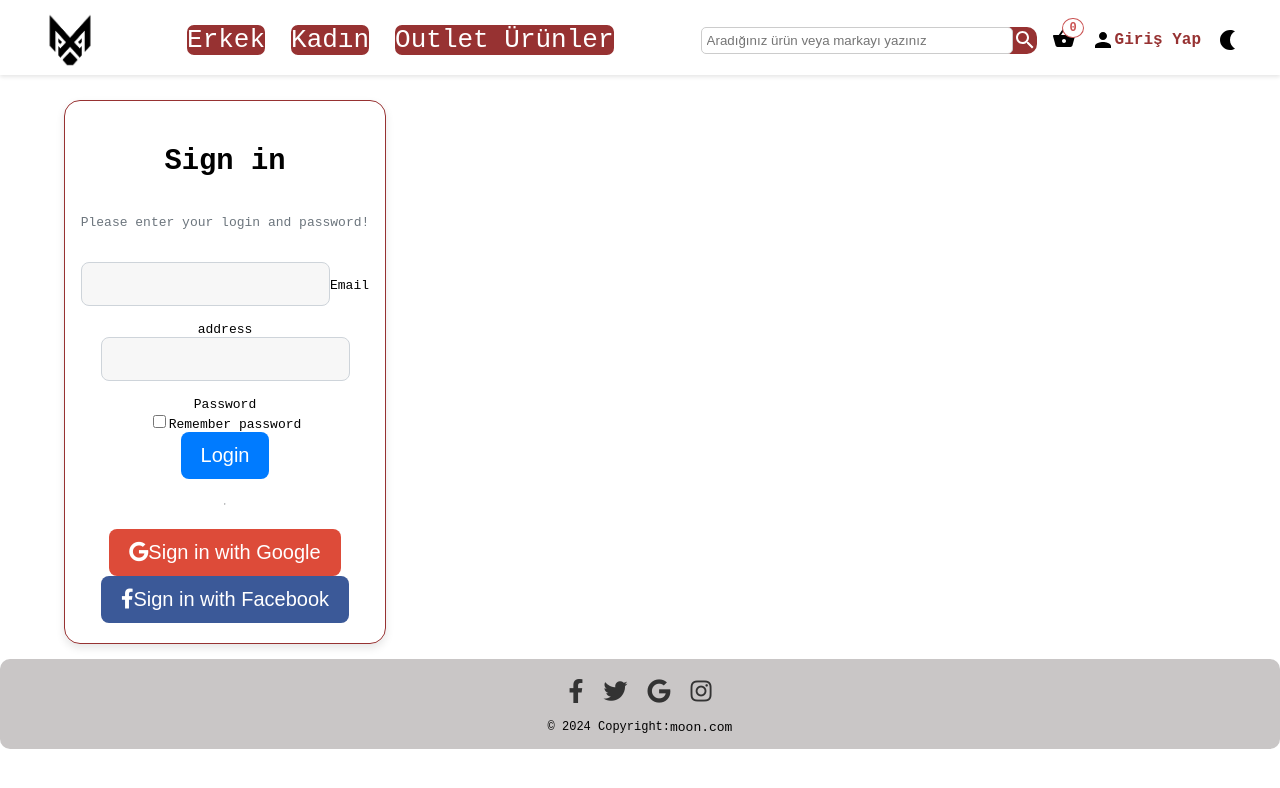
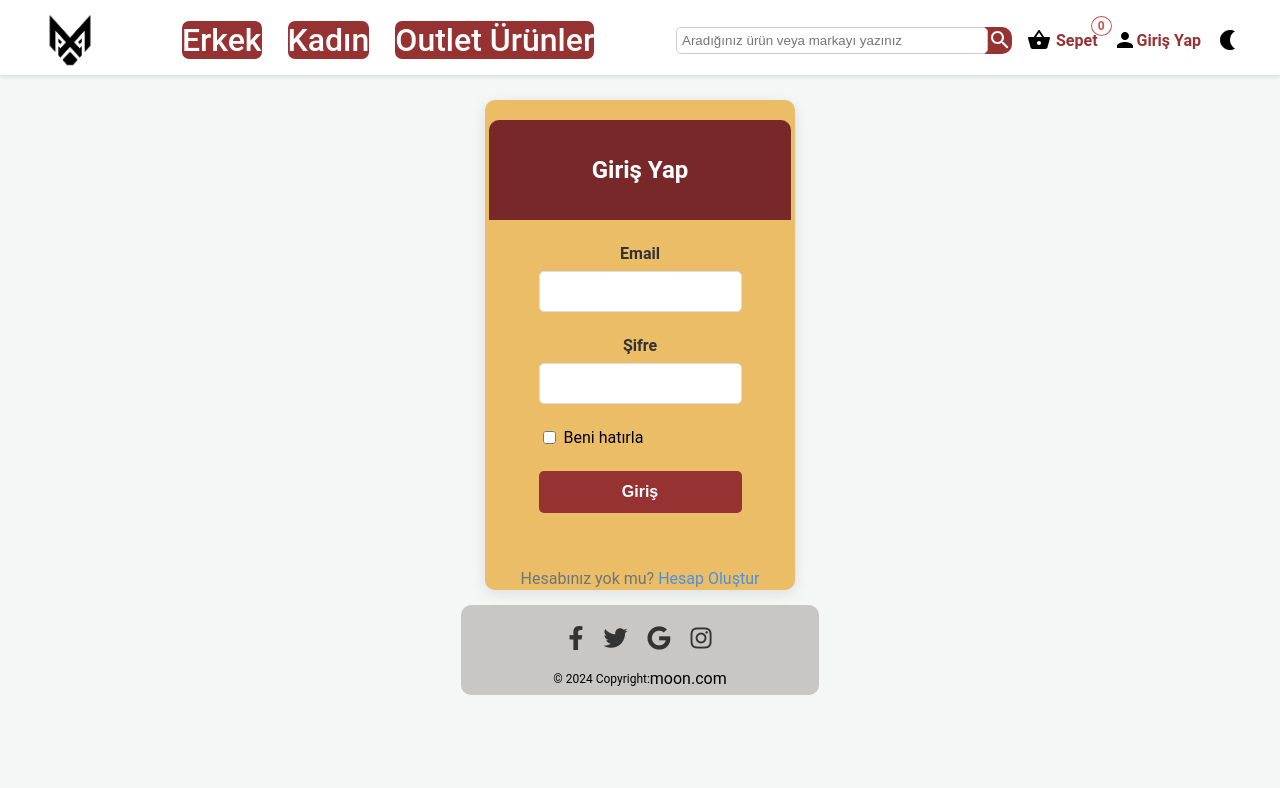
Before and after one commit to mustafaaraci/e-commerce, a React (Vite) app: page /Login in a window 1280 px wide. Shown: the top 788 px of the page. Built offline with nearby package versions, Linux system fonts and the light colour scheme.

Commit message:
ProductList updated and LoginPage created

```diff
--- a/package.json
+++ b/package.json
@@ -23,7 +23,8 @@
     "react-dom": "^18.2.0",
     "react-icons": "^5.2.1",
     "react-redux": "^9.1.2",
-    "react-router-dom": "^6.23.1"
+    "react-router-dom": "^6.23.1",
+    "react-toastify": "^10.0.5"
   },
   "devDependencies": {
     "@types/react": "^18.2.66",
--- a/src/App.css
+++ b/src/App.css
@@ -50,7 +50,7 @@ body{
   transition: color 0.3s ease;
   background-color:white;
   color:rgb(151, 50, 50);
-  transform: scale(1.1);
+  transform: scale(1.02);
 
 }
 
@@ -76,6 +76,22 @@ input:focus {
   border-color:rgb(151, 50, 50);
   outline: none;
 }
+.cart-text {
+  margin-left: 5px;
+  font-weight: bold;
+  color: rgb(151, 50, 50)
+}
+.cart-text:hover{
+  transform: scale(1.02);
+  transition: color 0.5s ease, transform 0.5s ease;
+}
+.cart-icon-wrapper {
+  display: flex;
+  align-items: center;
+  position: relative;
+  cursor: pointer;
+}
+
 
 /* login icon group */
 .login-container {
@@ -114,7 +130,7 @@ input:focus {
   display: flex;
   flex-wrap: wrap;
   justify-content: center;
-  gap: 10px;
+  gap: 15px;
 
 
 }
@@ -142,6 +158,7 @@ input:focus {
   box-shadow: 0 4px 8px rgba(0, 0, 0, 0.1);
   cursor: pointer;
   position:relative;
+  box-shadow: 0 0 5px rgb(120, 40, 40);
 
 }
 
@@ -299,14 +316,15 @@ input:focus {
   align-self: flex-end;
   color: rgb(151, 50, 50);
   padding: 5px 10px;
-  font-size: 18px;
-  margin-top: 15px;
+  font-size: 25px;
+  margin-top: 20px;
   font-weight: bold;
 
 }
 
 /* Footer */
 .container-footer {
+
   border-radius: 10px;
   background-color: #c9c6c6;
   padding: 20px 0;
@@ -445,8 +463,8 @@ input:focus {
 
 .cart-count {
   position: absolute;
-  top: -8px;
-  right: -8px;
+  top: -12px;
+  right: -14px;
   background-color: rgb(255, 255, 255);
   color: rgb(202, 83, 83);
   border-radius: 50%;
@@ -508,7 +526,7 @@ input:focus {
 }
 
 .product-details .price {
-  font-size: 20px;
+  font-size: 35px;
   color: rgb(120, 40, 40);
   margin-bottom: 10px;
 }
--- a/src/components/Header.jsx
+++ b/src/components/Header.jsx
@@ -1,20 +1,20 @@
-import React, { useState } from "react";
+import React, { useState,useEffect } from "react";
 import SearchIcon from "@mui/icons-material/Search";
 import ShoppingBasketIcon from "@mui/icons-material/ShoppingBasket";
 import PersonIcon from "@mui/icons-material/Person";
 import NightlightIcon from '@mui/icons-material/Nightlight';
 import WbIncandescentOutlinedIcon from '@mui/icons-material/WbIncandescentOutlined';
-import { Link, useNavigate } from "react-router-dom";
+import {  useNavigate } from "react-router-dom";
 import { useDispatch, useSelector } from "react-redux";
 import { setDrawer } from "../redux/cartSlice";
 
 
 
-function Header(product) {
-
-  const [filteredProducts, setFilteredProducts] = useState(product);
- // console.log(product,"ürünler");
- const [searchTerm, setSearchTerm] = useState("");
+function Header() {
+  const {products} =useSelector((store)=>store.product);
+  const [filteredProducts, setFilteredProducts] = useState(products);
+  //console.log(products,"ürünler");
+  const [searchTerm, setSearchTerm] = useState("");
   const {cartProduct} =useSelector((store)=>store.cart);
 
     const [theme,setTheme] = useState(true);
@@ -36,19 +36,21 @@ function Header(product) {
     }
 
 
+    useEffect(() => {
+      if (searchTerm) {
+        const filtered = products.filter(product =>
+          product.title.toLowerCase().includes(searchTerm.toLowerCase())
+        );
+        setFilteredProducts(filtered);
+      } else {
+        setFilteredProducts(products);
+      }
+    }, [searchTerm, products]);
+
+
     const handleSearch = (e) => {
-      const term = e.target.value;
-
-      setSearchTerm(term);
-      if (term) {
-          const filtered = product.filter(producted =>
-              producted.name.toLowerCase().includes(term.toLowerCase())
-          );
-          setFilteredProducts(filtered);
-      } else {
-          setFilteredProducts(product);
-      }
-  };
+      setSearchTerm(e.target.value);
+    };
 
   return (
    <div className="navbar">
@@ -56,7 +58,7 @@ function Header(product) {
     <img
         className="logo"
         src="./src/images/moon.png"
-        style={{width:60,height:60}} onClick={()=> navigate("/")}/>
+        style={{width:60,height:60}} onClick={()=> navigate("/")}  alt="Logo"/>
         <div className="navbar-mid">
             <ul className="header-mid">
                 <li>Erkek</li>
@@ -76,9 +78,10 @@ function Header(product) {
   />
   <SearchIcon className="search-icon"/>
 </div>
- <div className="cart-icon-wrapper">
-            <ShoppingBasketIcon className="basket-icon" onClick={()=> dispatch(setDrawer())}/>
-            { cartProduct.length >= 0 && (
+<div className="cart-icon-wrapper" onClick={() => dispatch(setDrawer())}>
+            <ShoppingBasketIcon className="basket-icon" />
+            <span className="cart-text">Sepet</span>
+            {cartProduct.length >= 0 && (
               <span className="cart-count">{cartProduct.length}</span>
             )}
           </div>
--- a/src/components/Product.jsx
+++ b/src/components/Product.jsx
@@ -1,7 +1,7 @@
 import React, { useContext, useState } from "react";
 import { useNavigate, useParams } from "react-router-dom";
 import FavoriteIcon from '@mui/icons-material/Favorite';
-import { useSelector } from "react-redux";
+
 
 
 
@@ -9,8 +9,8 @@ function Product({product}) {
     const {id,title,image,price,description,category} =product;
    // console.log(product);
 
-    const [quantity,setQuantity] = useState(1);
-    const [totalPrice,setTotalPrice] = useState(price);
+
+    const [Price,setPrice] = useState(price);
     const navigate = useNavigate();
     const [isFavorite, setIsFavorite] = useState(false);
 
@@ -20,48 +20,18 @@ function Product({product}) {
       setIsFavorite(!isFavorite);
     };
 
-
-
-
-    const increment =()=>{
-        if (quantity<5) {
-            setQuantity(quantity+1);
-       // setTotalPrice(totalPrice + price);
-        setTotalPrice((prevTotalPrice) => +(prevTotalPrice + price).toFixed(2));
-        }
-
-    }
-
-    const decrement = ()=>{
-        if(quantity>1){
-            setQuantity(quantity-1);
-          //  setTotalPrice(totalPrice-price);
-            setTotalPrice(prevTotalPrice => +(prevTotalPrice - price).toFixed(2));
-        }
-
-    }
-
 return (
     <div className="card">
-     <div className="favorite-icon-container" >
-     <FavoriteIcon className={`favorite-icon ${isFavorite ? 'favorite' : 'favorite-icon'}`} onClick={toggleFavorite}/>
+    <div className="favorite-icon-container">
+      <FavoriteIcon className={`favorite-icon ${isFavorite ? 'favorite' : ''}`} onClick={toggleFavorite}/>
     </div>
-     <img src={image} className="card-img-top" style={{width:200,height:200,borderRadius:10}}/>
-  <div className="card-body" style={{width:290,height:50}}>
+    <img src={image} className="card-img-top" alt={title} />
+    <div className="card-body">
       <h5 className="card-title">{title}</h5>
-    <p className="card-text price-text">{totalPrice}₺</p>
+       <p className="card-text price-text">{Price}₺</p>
     </div>
     <div className="btn-group">
-    <div className="btn-group-item">
-       <button className="btn-sepete-ekle" >Sepete Ekle</button>
-        <button className="btn-detay" onClick={()=>navigate("/product-detail/"+id)}>Detay</button>
-    </div>
-
-        <div className="btn-right-group">
-          <button className="btn-right" onClick={decrement}>-</button>
-          <span className="quantity">{quantity}</span>
-          <button className="btn-right" onClick={increment}>+</button>
-        </div>
+      <button className="btn-detay" onClick={() => navigate("/product-detail/" + id)}>Detay</button>
     </div>
   </div>
 
--- a/src/css/Login.css
+++ b/src/css/Login.css
@@ -1,85 +1,126 @@
-/* Genel stil ayarları */
+/* login.css */
 
-  .signinpage {
-    border-radius: 1rem;
-    box-shadow: 0 4px 8px rgba(0, 0, 0, 0.1);
-    margin-top: 100px;
+body, html {
+  height: 100%;
+  margin: 0;
+  font-family: 'Roboto', sans-serif;
+  background-color: #f4f7f6;
+  display: flex;
+  justify-content: center;
+  align-items: center;
+}
 
-  }
+#login-container {
+  margin-top:100px;
+  width: 100%;
+  max-width: 500px;
+  display: flex;
+  justify-content: center;
+  align-items: center;
+}
 
-  /* Başlık ve açıklama */
-  .signinpage .fw-bold {
-    font-size: 1.8rem;
-    margin-bottom: 1.5rem;
-  }
+.login-card {
+  height:450px;
+  background-color: #ebbd67;
+  border-radius: 10px;
+  box-shadow: 0 4px 15px rgba(0, 0, 0, 0.1);
+  width: 100%;
+  max-width: 500px;
+  padding: 20px;
+  display: flex;
+  flex-direction: column;
+  align-items: center;
+}
 
-  .signinpage .text-muted {
-    color: #6c757d !important;
-    margin-bottom: 2rem;
-  }
+.card-header {
+  text-align: center;
+  background-color:rgb(120, 40, 40);
+  color: white;
+  padding: 1rem;
+  border-top-left-radius: 10px;
+  border-top-right-radius: 10px;
+  width: 100%;
+}
 
-  /* Form kontrol stilleri */
-  .signinpage .form-control {
-    background-color: #f7f7f7;
-    border: 1px solid #ced4da;
-    padding: 0.75rem 1.25rem;
-    font-size: 1rem;
-    border-radius: 0.5rem;
-    margin-bottom: 1rem;
-  }
+.card-body {
+  padding: 1.5rem;
+  width: 100%;
+}
 
-  .signinpage .form-control:focus {
-    border-color: #495057;
-    background-color: #fff;
-    box-shadow: none;
-  }
+.input-groups {
+  margin-bottom: 1.5rem;
+  width: 100%;
+}
 
-  /* Buton stilleri */
-  .signinpage .signin-btn {
-    background-color: #007bff;
-    border: none;
-    color: white;
-    padding: 0.75rem 1.25rem;
-    font-size: 1.25rem;
-    border-radius: 0.5rem;
-    transition: background-color 0.3s ease;
-  }
+.input-groups label {
+  display: block;
+  margin-bottom: 0.5rem;
+  font-weight: bold;
+  color: #333;
+}
 
-  .signinpage .signin-btn:hover {
-    background-color: #0056b3;
-  }
+.input-groups input {
+  width: 100%;
+  padding: 0.75rem;
+  border: 1px solid #ddd;
+  border-radius: 5px;
+  box-sizing: border-box;
+  transition: border-color 0.3s ease, box-shadow 0.3s ease;
+}
 
-  .signinpage .google-btn {
-    background-color: #dd4b39;
-    border: none;
-    color: white;
-    padding: 0.75rem 1.25rem;
-    font-size: 1.25rem;
-    border-radius: 0.5rem;
-    transition: background-color 0.3s ease;
-  }
+.input-groups input:focus {
+  border-color:  rgb(151, 50, 50);
+  outline: none;
+  box-shadow: 0 0 5px rgb(120, 40, 40);
+}
 
-  .signinpage .google-btn:hover {
-    background-color: #c23321;
-  }
+.checkbox {
+  display: flex;
+  align-items: center;
+  margin-bottom: 1.5rem;
+  width: 100%;
+}
 
-  .signinpage .facebook-btn {
-    background-color: #3b5998;
-    border: none;
-    color: white;
-    padding: 0.75rem 1.25rem;
-    font-size: 1.25rem;
-    border-radius: 0.5rem;
-    transition: background-color 0.3s ease;
-  }
+.checkbox input {
+  margin-right: 0.5rem;
+}
 
-  .signinpage .facebook-btn:hover {
-    background-color: #2d4373;
-  }
+.signin-btn {
+  width: 100%;
+  padding: 0.75rem;
+  background-color: rgb(151, 50, 50);
+  color: white;
+  border: none;
+  border-radius: 5px;
+  cursor: pointer;
+  font-size: 1rem;
+  font-weight: bold;
+  transition: background-color 0.3s ease;
+}
 
-  /* Diğer stiller */
-  .signinpage .my-4 {
-    border-top: 1px solid #dee2e6 !important;
-    margin-top: 1.5rem !important;
-    margin-bottom: 1.5rem !important;
-  }
+.signin-btn:hover {
+  background-color:rgb(120, 40, 40);
+}
+
+.card-footer {
+  text-align: center;
+  padding: 1rem;
+  width: 100%;
+
+}
+
+.card-footer .text-muted {
+  color: #6c757d;
+}
+
+.card-footer a {
+  color: #4a90e2;
+  text-decoration: none;
+
+}
+
+.card-footer a:hover {
+  text-decoration: underline;
+  color: #136da1;
+
+}
--- a/src/pages/CardPage.jsx
+++ b/src/pages/CardPage.jsx
@@ -5,6 +5,7 @@ import { calculateToCart, setDrawer,incrementQuantity,
      decrementQuantity, removeProductFromCart } from "../redux/cartSlice";
 import "../css/CardPage.css";
 import RemoveShoppingCartIcon from '@mui/icons-material/RemoveShoppingCart';
+import ShoppingCartIcon from '@mui/icons-material/ShoppingCart';
 
 function CardPage() {
   const { cartProduct, drawer,totalAmount } = useSelector((store) => store.cart);
@@ -17,9 +18,9 @@ function CardPage() {
   return (
     <Drawer anchor="right" onClose={() => dispatch(setDrawer())} open={drawer} className="drawer">
       <div className="cart-container">
-        <h2 className="cart-title">Sepetim</h2>
+        <h2 className="cart-title">Sepetim<ShoppingCartIcon style={{fontSize:40}}/></h2>
         {cartProduct.length === 0 ? (
-          <p className="empty-cart">Sepette ürününüz bulunmamaktadır <RemoveShoppingCartIcon/></p>
+          <p className="empty-cart">Sepette ürün bulunmamaktadır <RemoveShoppingCartIcon/></p>
          ) : (
           cartProduct.map((product) => (
             <div key={product.id} className="cart-item">
@@ -40,9 +41,9 @@ function CardPage() {
           ))
         )}
         {cartProduct.length > 0 && <p className="total-amount">Toplam:{totalAmount.toFixed(2)}₺</p>}
-        <div className="total-amount">
+        {cartProduct.length > 0 && <div className="total-amount">
               <button className="checkout-button">Sepeti Al</button>
-            </div>
+            </div>}
       </div>
 
     </Drawer>
--- a/src/pages/DetailPage.jsx
+++ b/src/pages/DetailPage.jsx
@@ -1,41 +1,30 @@
 import React, { useEffect, useState } from "react";
 import { useDispatch, useSelector } from "react-redux";
 import { useParams } from "react-router-dom";
-import {  setSelectedProduct } from "../redux/productSlice";
+import { setSelectedProduct } from "../redux/productSlice";
 import { addProductToCart } from "../redux/cartSlice";
-
-
+import { ToastContainer, toast } from 'react-toastify';
+import 'react-toastify/dist/ReactToastify.css';
 
 function DetailPage() {
-    const {id} = useParams();
-    const {products,selectedProduct} = useSelector((store)=>store.product);
-    const {title,image,price,description,category} =selectedProduct;
+    const { id } = useParams();
+    const { products, selectedProduct } = useSelector((store) => store.product);
+    const { title, image, price, description, category } = selectedProduct;
     const dispatch = useDispatch();
-
 
     const [size, setSize] = useState('');
     const [quantity, setQuantity] = useState(1);
-    const [totalPrice,setTotalPrice] = useState(price);
+    const [totalPrice, setTotalPrice] = useState(price);
 
+    const notify = () => toast.success("Ürün sepete eklendi!", { autoClose: 2000, pauseOnHover: false, pauseOnFocusLoss: false });
 
-
-    useEffect(()=>{
-    (getProductById())
-
-    },[]);
+    useEffect(() => {
+        getProductById();
+    }, []);
 
     useEffect(() => {
         setTotalPrice(price * quantity);
     }, [price, quantity]);
-
-
-    // const  getProductById = () =>{
-    //     products && products.map((product)=>{
-    //         if(product.id == id){
-    //          dispatch(setSelectedProduct(product));
-    //         }
-    //       })
-    //  }
 
     const getProductById = () => {
         const product = products.find((product) => product.id == id);
@@ -43,11 +32,6 @@ function DetailPage() {
             dispatch(setSelectedProduct(product));
         }
     };
-
-
-
-
-
 
     const handleSizeChange = (e) => {
         setSize(e.target.value);
@@ -76,14 +60,10 @@ function DetailPage() {
             description,
             quantity,
             size
-
-       }
-       dispatch(addProductToCart(payload))
         };
-
-
-
-
+        dispatch(addProductToCart(payload));
+        notify();  // bildirim kısmı
+    };
 
     return (
         <>
@@ -115,9 +95,9 @@ function DetailPage() {
                     <button className="add-to-cart" onClick={handleAddToCart}>Sepete Ekle</button>
                 </div>
             </div>
+            <ToastContainer style={{marginTop:60}}/>
         </>
-  )
-
+    );
 }
 
 export default DetailPage;
--- a/src/pages/Login.jsx
+++ b/src/pages/Login.jsx
@@ -1,62 +1,44 @@
 import React from 'react';
 import "../css/Login.css";
-import { Link } from 'react-router-dom';
-import {
-    MDBBtn,
-    MDBContainer,
-    MDBRow,
-    MDBCol,
-    MDBCard,
-    MDBCardBody,
-    MDBInput,
-    MDBIcon,
-    MDBCheckbox
-  }
-  from 'mdb-react-ui-kit';
 
 
 function Login() {
-
+  const handleSubmit = (event) => {
+    event.preventDefault();
+    // Placeholder for form submission logic
+    alert('Form submitted!');
+  };
   return (
-
-    <MDBContainer fluid>
-    <MDBRow className='d-flex justify-content-center align-items-center h-100'>
-      <MDBCol col='12'>
-        <MDBCard className='bg-white my-5 mx-auto signinpage' style={{borderRadius: '1rem', maxWidth: '500px'}}>
-          <MDBCardBody className='p-5 w-100 d-flex flex-column'>
-
-            <h2 className="fw-bold mb-2 text-center">Sign in</h2>
-            <p className="text-muted mb-3">Please enter your login and password!</p>
-
-            <MDBInput wrapperClass='mb-4 w-100' label='Email address' id='formControlLg' type='email' size="lg"/>
-            <MDBInput wrapperClass='mb-4 w-100' label='Password' id='formControlLg' type='password' size="lg"/>
-
-            <MDBCheckbox name='flexCheck' id='flexCheckDefault' className='mb-4' label='Remember password' />
-
-            <MDBBtn size='lg' className="signin-btn">
-              Login
-            </MDBBtn>
-
-            <hr className="my-4" />
-
-            <MDBBtn className="mb-2 w-100 google-btn" size="lg">
-              <MDBIcon fab icon="google" className="mx-2"/>
-              Sign in with Google
-            </MDBBtn>
-
-            <MDBBtn className="mb-4 w-100 facebook-btn" size="lg">
-              <MDBIcon fab icon="facebook-f" className="mx-2"/>
-              Sign in with Facebook
-            </MDBBtn>
-
-          </MDBCardBody>
-        </MDBCard>
-      </MDBCol>
-    </MDBRow>
-  </MDBContainer>
-
-
-  )
+ <>
+ <div className="login-container" id='login-container'>
+      <div className="login-card">
+        <div className="card-header">
+          <h2>Giriş Yap</h2>
+        </div>
+        <div className="card-body">
+          <form onSubmit={handleSubmit}>
+            <div className="input-groups">
+              <label htmlFor="email">Email</label>
+              <input type="email" id="email" name="email" required />
+            </div>
+            <div className="input-groups">
+              <label htmlFor="password">Şifre</label>
+              <input type="password" id="password" name="password" required />
+            </div>
+            <div className="checkbox">
+              <input type="checkbox" id="rememberMe" name="rememberMe" />
+              <label htmlFor="rememberMe">Beni hatırla</label>
+            </div>
+            <button type="submit" className="signin-btn">Giriş</button>
+          </form>
+        </div>
+        <div className="card-footer">
+          <p className="text-muted">Hesabınız yok mu? <a href="#">Hesap Oluştur</a></p>
+        </div>
+      </div>
+    </div>
+ </>
+  );
 }
 
 export default Login;
--- a/src/redux/cartSlice.js
+++ b/src/redux/cartSlice.js
@@ -50,7 +50,7 @@ export const cartSlice = createSlice({
   },
   incrementQuantity: (state, action) => {
     const product = state.cartProduct.find((product) => product.id === action.payload);
-    if (product) {
+    if (product && product.quantity < 5) {
         product.quantity += 1;
         writeFromCartToStorage(state.cartProduct);
     }
```
Also changed, not shown: 1 other file (tests, documents, lock files or other folders). Lines whose indentation alone changed are shown as unchanged.
